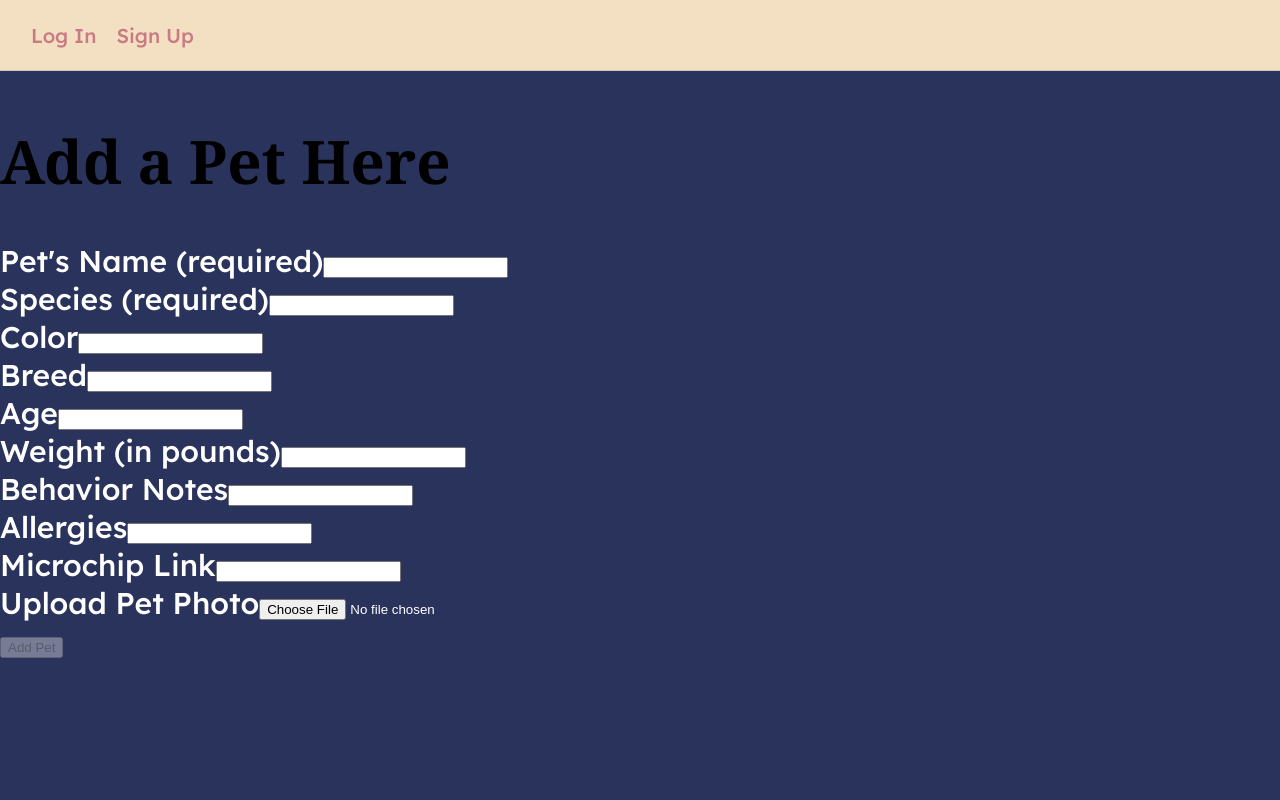
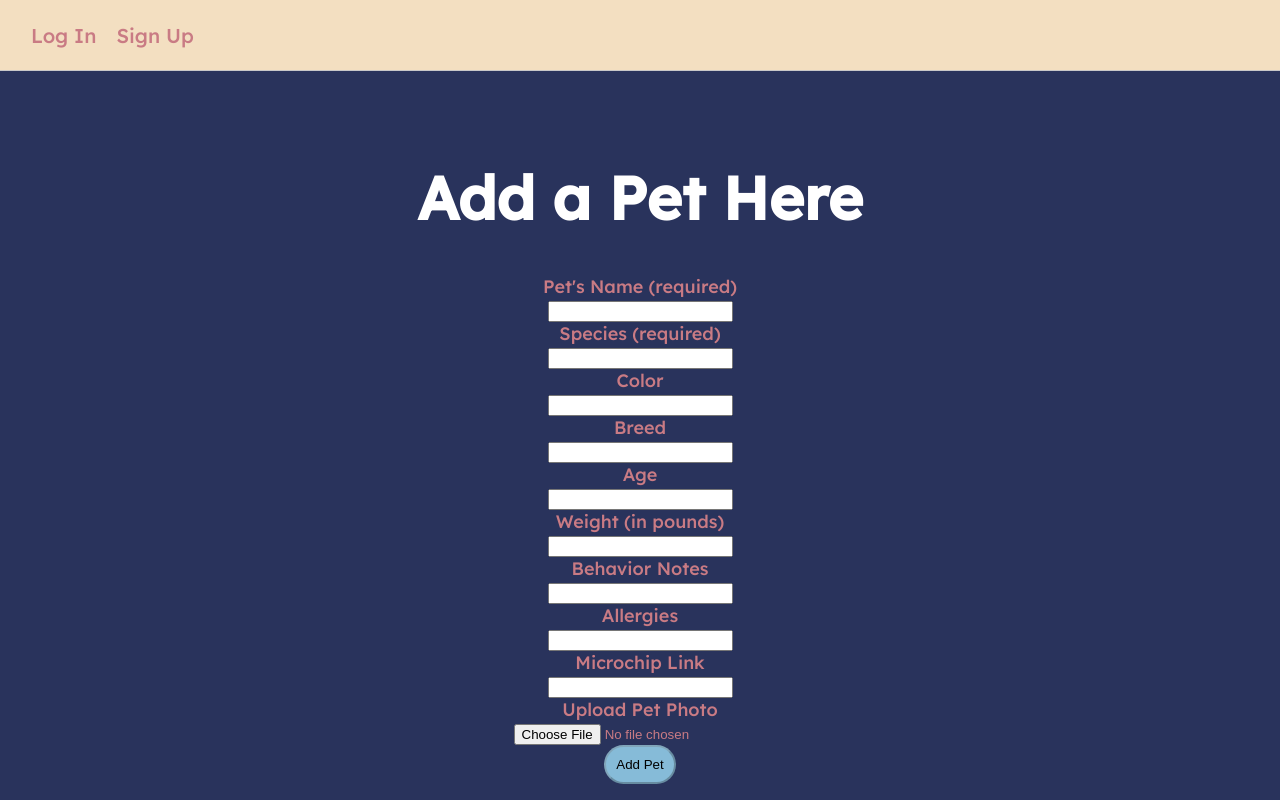
Before and after one commit to shakestuffup73/lamdb-frontend, a React (Create React App) app: page /addPet in a window 1280 px wide. Built offline with nearby package versions, Linux system fonts and the light colour scheme; no server answers.

Commit message:
add styling for addPet page

```diff
--- a/src/pages/AddPet/AddPet.jsx
+++ b/src/pages/AddPet/AddPet.jsx
@@ -43,11 +43,12 @@ const AddPet = (props) => {
       <h1>Add a Pet Here</h1>
     </div>
     <div className={styles.formContainer}>
-    <form autoComplete="off" ref={formElement} onSubmit={handleSubmit}>
-				<div className="form-group mb-3">
+    <form autoComplete="off" ref={formElement} onSubmit={handleSubmit} className={styles.addPetForm}>
+			<div className={styles.petFormFont}>
 				<label htmlFor="name-input" className="form-label">
 					Pet's Name (required)
 				</label>
+				<br></br>
 				<input
 					type="text"
 					className="form-control"
@@ -57,11 +58,11 @@ const AddPet = (props) => {
 					onChange={handleChange}
 					required
 				/>
-				</div>
-				<div className="form-group mb-3">
+				<br></br>
 				<label htmlFor="species-input" className="form-label">
 					Species (required)
 				</label>
+				<br></br>
 				<input
 					type="text"
 					className="form-control"
@@ -71,11 +72,11 @@ const AddPet = (props) => {
 					onChange={handleChange}
 					required
 				/>
-				</div>
-				<div className="form-group mb-4">
+				<br></br>
 				<label htmlFor="color-input" className="form-label">
 					Color
 				</label>
+				<br></br>
 				<input
 					type="text"
 					className="form-control"
@@ -84,11 +85,11 @@ const AddPet = (props) => {
 					value={formData.color}
 					onChange={handleChange}
 				/>
-				</div>
-        <div className="form-group mb-4">
+				<br></br>
 				<label htmlFor="breed-input" className="form-label">
 					Breed
 				</label>
+				<br></br>
 				<input
 					type="text"
 					className="form-control"
@@ -97,11 +98,11 @@ const AddPet = (props) => {
 					value={formData.breed}
 					onChange={handleChange}
 				/>
-				</div>
-        <div className="form-group mb-4">
+				<br></br>
 				<label htmlFor="age-input" className="form-label">
 					Age
 				</label>
+				<br></br>
 				<input
 					type="text"
 					className="form-control"
@@ -110,11 +111,11 @@ const AddPet = (props) => {
 					value={formData.age}
 					onChange={handleChange}
 				/>
-				</div>
-        <div className="form-group mb-4">
+				<br></br>
 				<label htmlFor="weight-input" className="form-label">
 					Weight (in pounds)
 				</label>
+				<br></br>
 				<input
 					type="text"
 					className="form-control"
@@ -123,11 +124,11 @@ const AddPet = (props) => {
 					value={formData.weight}
 					onChange={handleChange}
 				/>
-				</div>
-        <div className="form-group mb-4">
+				<br></br>
 				<label htmlFor="behaviorNotes-input" className="form-label">
 					Behavior Notes
 				</label>
+				<br></br>
 				<input
 					type="text"
 					className="form-control"
@@ -136,11 +137,11 @@ const AddPet = (props) => {
 					value={formData.behaviorNotes}
 					onChange={handleChange}
 				/>
-				</div>
-        <div className="form-group mb-4">
+				<br></br>
 				<label htmlFor="allergies-input" className="form-label">
 					Allergies
 				</label>
+				<br></br>
 				<input
 					type="text"
 					className="form-control"
@@ -149,11 +150,11 @@ const AddPet = (props) => {
 					value={formData.allergies}
 					onChange={handleChange}
 				/>
-				</div>
-        <div className="form-group mb-4">
+				<br></br>
 				<label htmlFor="microchipLink-input" className="form-label">
 					Microchip Link
 				</label>
+				<br></br>
 				<input
 					type="text"
 					className="form-control"
@@ -162,11 +163,11 @@ const AddPet = (props) => {
 					value={formData.microchipLink}
 					onChange={handleChange}
 				/>
-				</div>
-				<div className="form-group mb-4">
-					<label htmlFor="photo-upload" className="form-label">
+				<br></br>
+				<label htmlFor="photo-upload"className="form-label">
 					Upload Pet Photo
 				</label>
+				<br></br>
 				<input
 					type="file"
 					className="form-control"
@@ -174,8 +175,7 @@ const AddPet = (props) => {
 					name="photo"
 					onChange={handleChangePhoto}
 				/>
-				</div>
-				<div className="d-grid">
+				<br></br>
 				<button
 					type="submit"
 					className="btn btn-primary btn-fluid"
--- a/src/pages/AddPet/AddPet.module.css
+++ b/src/pages/AddPet/AddPet.module.css
@@ -1,5 +1,28 @@
 .titleDiv {
   margin-top: 120px;
-  font-family: Cambria, Cochin, Georgia, Times, 'Times New Roman', serif;
+  font-family: 'Lexend Deca', sans-serif;
+  display: flex;
+  align-items: center;
+  flex-direction: column;
+  text-align: center;
+}
+
+.formContainer {
+  color: #C97B84;
+  display: flex;
+  align-items: center;
+  flex-direction: column;
+  text-align: center;
+}
+
+.petFormFont {
+  font-size: 18px;
+  color: #C97B84;
+}
+
+button {
+  background-color: #86BBD8;
+  border-radius: 90px;
+  padding: 10px;
   color: black;
 }
```
Lines whose indentation alone changed are shown as unchanged.
